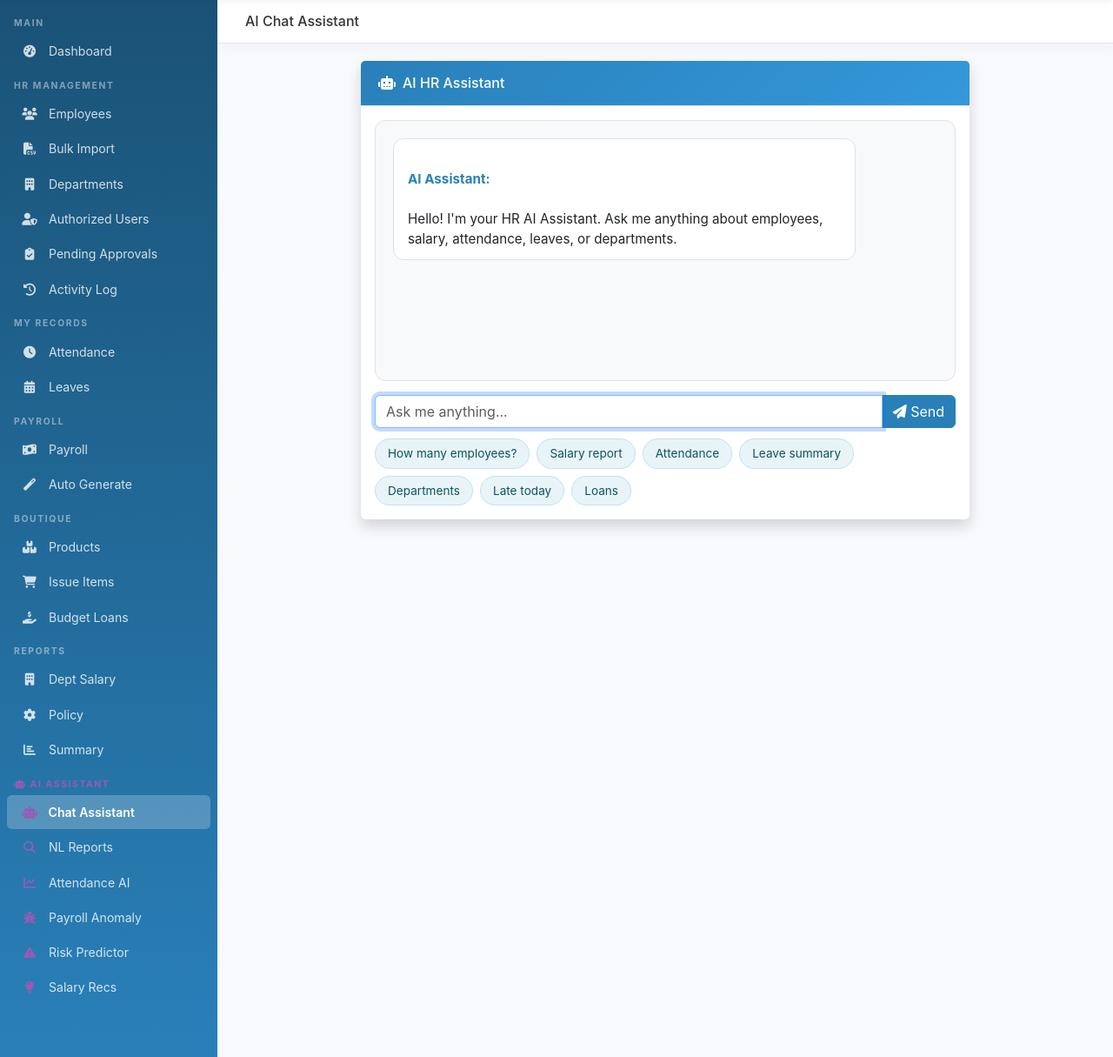
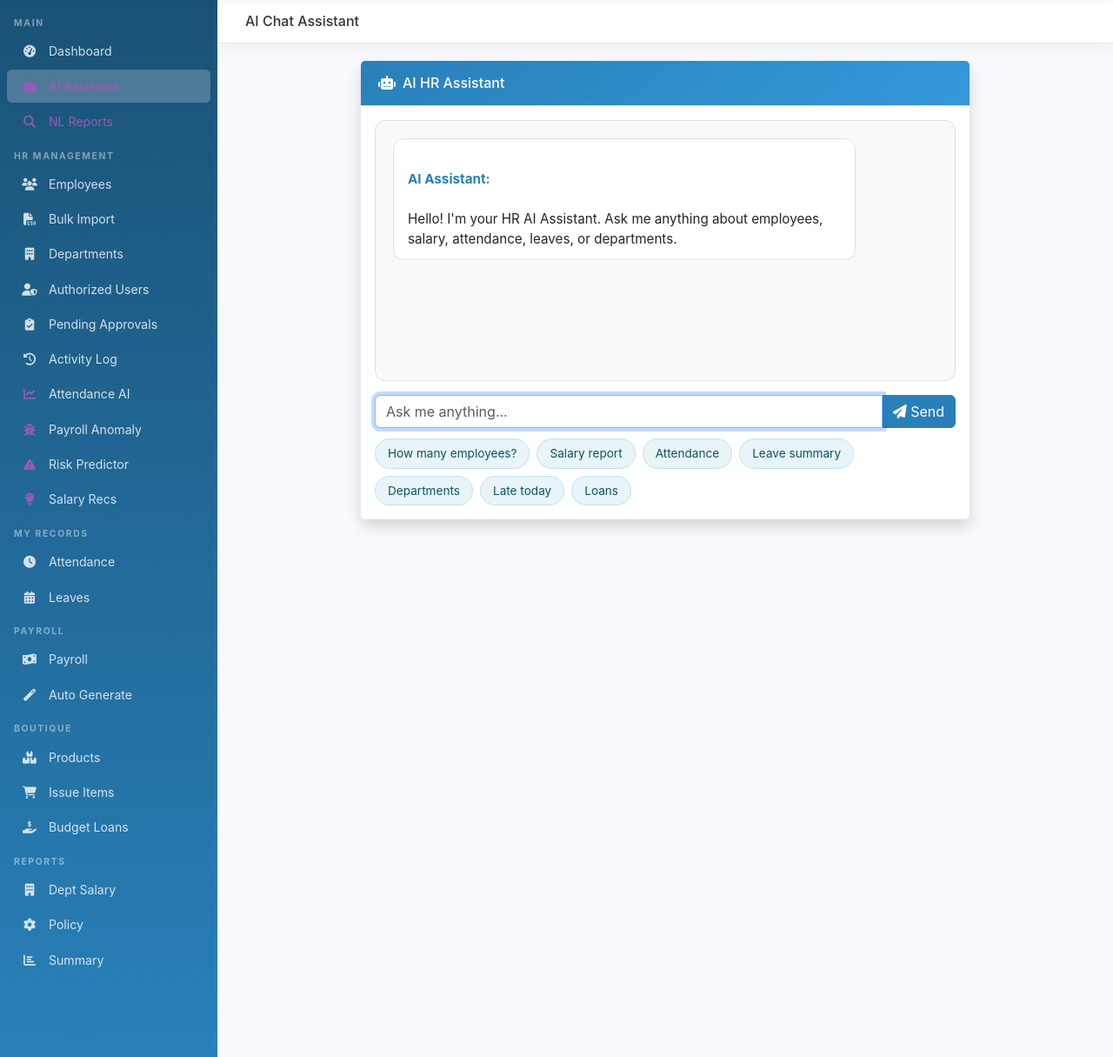
Before and after one commit to banday72/HR-PAYROLL-SYSTEM, a Django app: page /ai/chat/ in a window 1280 px wide. Shown: the part 61-1276 px from the top of the page at 87% size. Run offline with Django 5.2, Linux system fonts and the light colour scheme; the visitor is signed in with stand-in values (Sample User, id 1); data that the repository does not hold is empty; parts of the project's set-up code (start-up, migrations or seed data) failed here and were passed over.

Commit message:
Move AI Chat Assistant and NL Reports to top of sidebar for visibility

```diff
--- a/templates/base.html
+++ b/templates/base.html
@@ -84,6 +84,12 @@
             <a class="nav-link {% if request.resolver_match.url_name == 'dashboard' %}active{% endif %}" href="{% url 'dashboard' %}">
                 <i class="fas fa-tachometer-alt"></i> Dashboard
             </a>
+            <a class="nav-link {% if request.resolver_match.url_name == 'ai_chatbot' %}active{% endif %}" href="{% url 'ai_chatbot' %}">
+                <i class="fas fa-robot" style="color:#9b59b6;"></i> <span style="color:#9b59b6;font-weight:600;">AI Assistant</span>
+            </a>
+            <a class="nav-link {% if request.resolver_match.url_name == 'ai_report' %}active{% endif %}" href="{% url 'ai_report' %}">
+                <i class="fas fa-search" style="color:#9b59b6;"></i> <span style="color:#9b59b6;">NL Reports</span>
+            </a>
         </nav>
         {% if is_hr %}
         <div class="sidebar-heading">HR Management</div>
@@ -105,6 +111,18 @@
             </a>
             <a class="nav-link {% if request.resolver_match.url_name == 'audit_log' %}active{% endif %}" href="{% url 'audit_log' %}">
                 <i class="fas fa-history"></i> Activity Log
+            </a>
+            <a class="nav-link {% if request.resolver_match.url_name == 'ai_attendance' %}active{% endif %}" href="{% url 'ai_attendance' %}">
+                <i class="fas fa-chart-line" style="color:#9b59b6;"></i> Attendance AI
+            </a>
+            <a class="nav-link {% if request.resolver_match.url_name == 'ai_anomalies' %}active{% endif %}" href="{% url 'ai_anomalies' %}">
+                <i class="fas fa-bug" style="color:#9b59b6;"></i> Payroll Anomaly
+            </a>
+            <a class="nav-link {% if request.resolver_match.url_name == 'ai_risk' %}active{% endif %}" href="{% url 'ai_risk' %}">
+                <i class="fas fa-exclamation-triangle" style="color:#9b59b6;"></i> Risk Predictor
+            </a>
+            <a class="nav-link {% if request.resolver_match.url_name == 'ai_salary_rec' %}active{% endif %}" href="{% url 'ai_salary_rec' %}">
+                <i class="fas fa-lightbulb" style="color:#9b59b6;"></i> Salary Recs
             </a>
         </nav>
         {% endif %}
@@ -157,29 +175,6 @@
             </a>
         </nav>
         {% endif %}
-        <div class="sidebar-heading" style="color:#9b59b6;"><i class="fas fa-robot me-1"></i>AI Assistant</div>
-        <nav class="nav flex-column">
-            <a class="nav-link {% if request.resolver_match.url_name == 'ai_chatbot' %}active{% endif %}" href="{% url 'ai_chatbot' %}">
-                <i class="fas fa-robot" style="color:#9b59b6;"></i> Chat Assistant
-            </a>
-            <a class="nav-link {% if request.resolver_match.url_name == 'ai_report' %}active{% endif %}" href="{% url 'ai_report' %}">
-                <i class="fas fa-search" style="color:#9b59b6;"></i> NL Reports
-            </a>
-            {% if is_hr %}
-            <a class="nav-link {% if request.resolver_match.url_name == 'ai_attendance' %}active{% endif %}" href="{% url 'ai_attendance' %}">
-                <i class="fas fa-chart-line" style="color:#9b59b6;"></i> Attendance AI
-            </a>
-            <a class="nav-link {% if request.resolver_match.url_name == 'ai_anomalies' %}active{% endif %}" href="{% url 'ai_anomalies' %}">
-                <i class="fas fa-bug" style="color:#9b59b6;"></i> Payroll Anomaly
-            </a>
-            <a class="nav-link {% if request.resolver_match.url_name == 'ai_risk' %}active{% endif %}" href="{% url 'ai_risk' %}">
-                <i class="fas fa-exclamation-triangle" style="color:#9b59b6;"></i> Risk Predictor
-            </a>
-            <a class="nav-link {% if request.resolver_match.url_name == 'ai_salary_rec' %}active{% endif %}" href="{% url 'ai_salary_rec' %}">
-                <i class="fas fa-lightbulb" style="color:#9b59b6;"></i> Salary Recs
-            </a>
-            {% endif %}
-        </nav>
     </div>
 
     <div class="content-wrapper">
```
